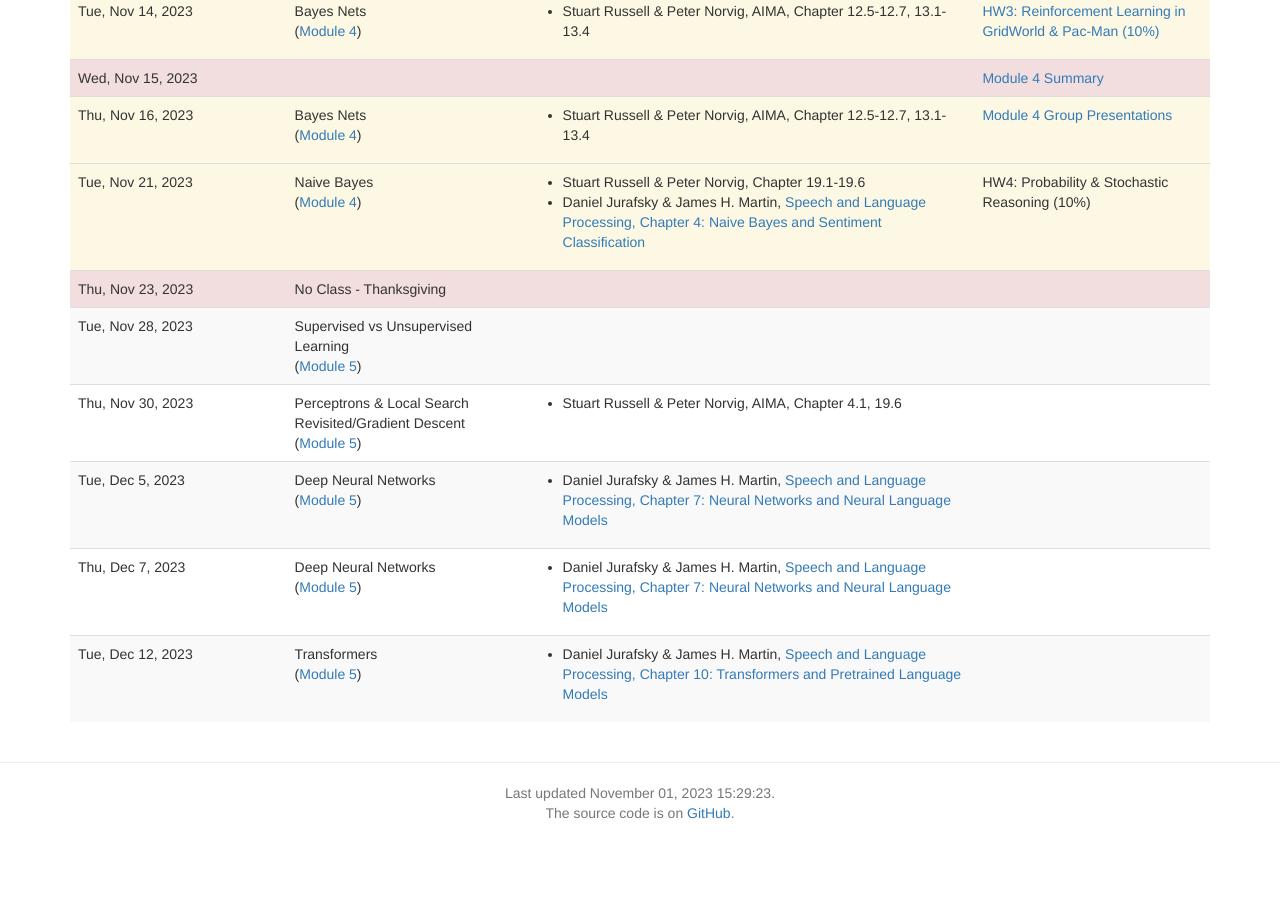
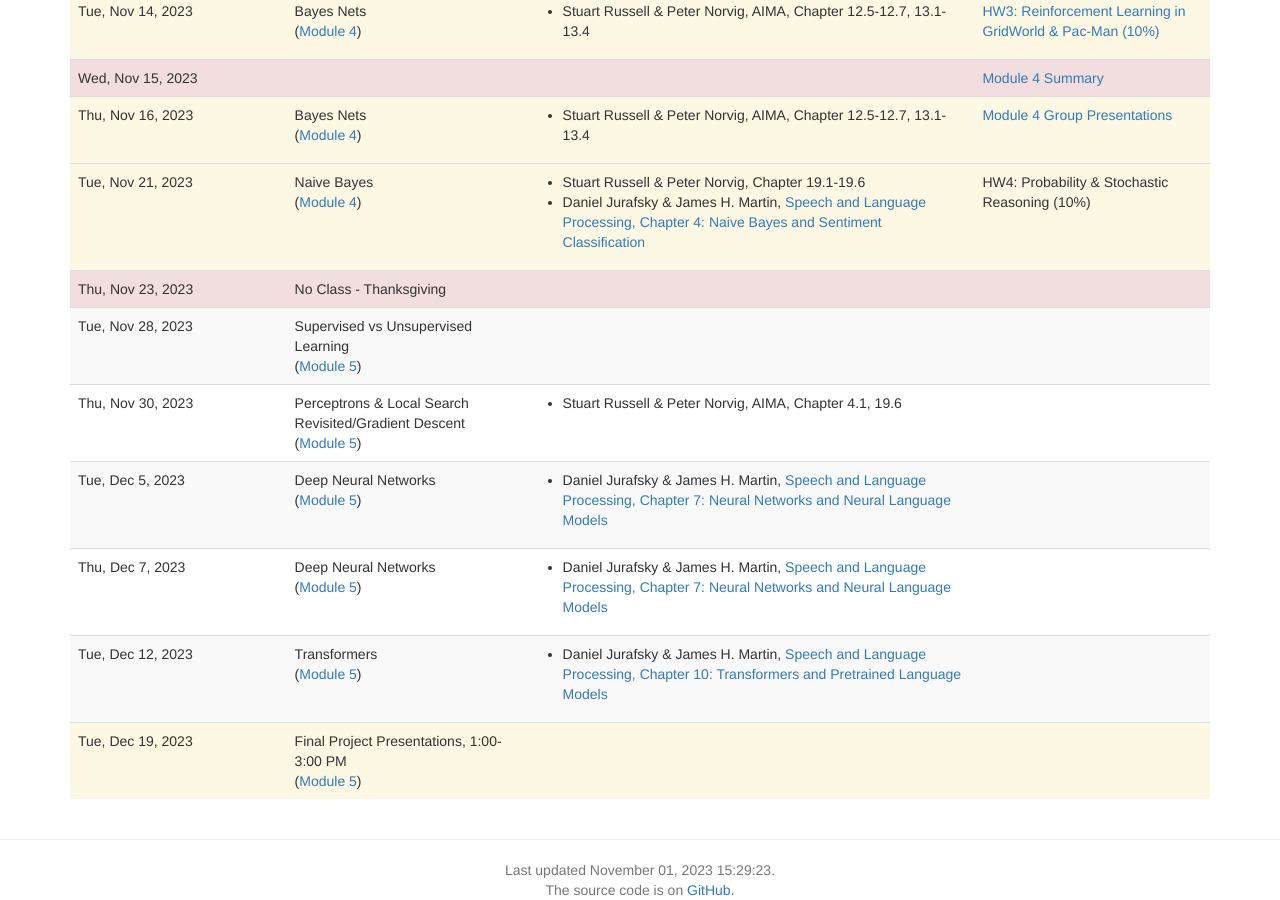
Before and after one commit to lara-martin/Principles-of-AI, a Jekyll site: the page built from lectures.md, in a window 1280 px wide and 900 px high, scrolled down 1777 px. Built offline with Jekyll 4.4.1, drawn with Linux system fonts in a browser that asks for light colours; nearby versions of some CDN libraries; a script that is not in the unit is left out; before the commit the page ends 2600 px from its top, so only the background shows below that.

Commit message:
final project date

```diff
--- a/_data/lectures.yaml
+++ b/_data/lectures.yaml
@@ -223,3 +223,7 @@
 -
   date: 2023-12-12
   title: Transformers
+-
+  date: 2023-12-19
+  type: deadline
+  title: Final Project Presentations, 1:00-3:00 PM
```
